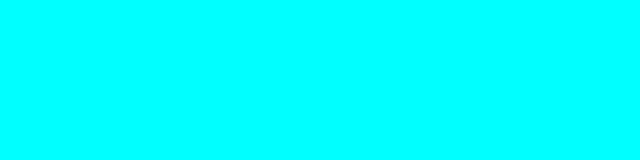
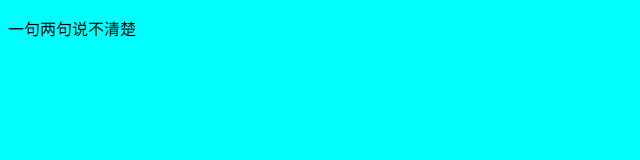
Before and after one commit to qilong1998/test123, a plain HTML site: page index.html in a window 1280 px wide. Shown: the whole page, without its empty margins (0-640 px from the left). Drawn offline with Linux system fonts and the light colour scheme.

Commit message:
修改了html

```diff
--- a/index.html
+++ b/index.html
@@ -7,6 +7,6 @@
     <link rel="stylesheet" href="index.css">
 </head>
 <body>
-
+    <p>一句两句说不清楚</p>
 </body>
 </html>
```
